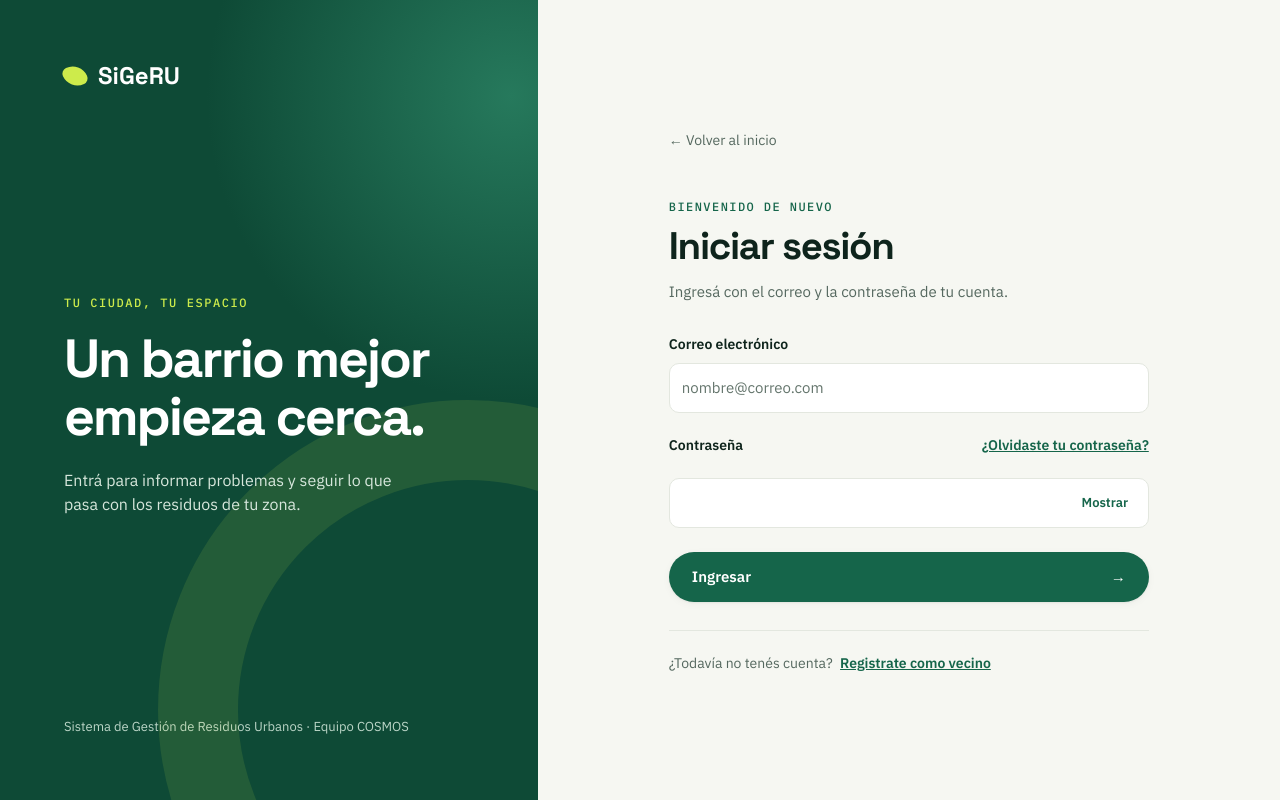
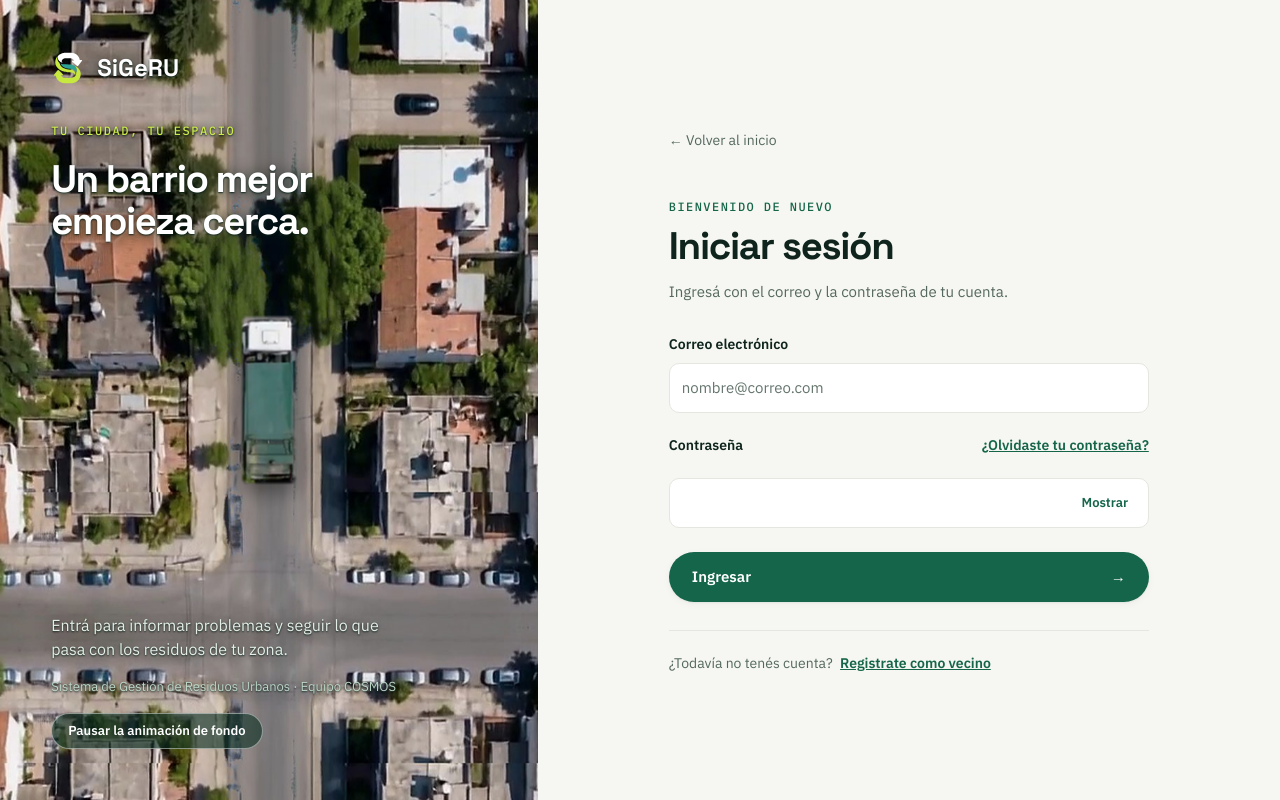
Before and after one commit to cosmos-esi-2026/sigeru, a PHP site: page /sigeru/frontend-usuarios/login.html in a window 1280 px wide. Run offline with PHP 8.4, Linux system fonts and the light colour scheme.

Commit message:
Agrega la escena animada del login: calle continua con el camion fijo al centro

```diff
--- a/frontend-usuarios/css/acceso.css
+++ b/frontend-usuarios/css/acceso.css
@@ -44,11 +44,9 @@ body.pagina-acceso { background: var(--hueso); }
 .acceso-marca:hover { color: var(--blanco); }
 .acceso-marca::before {
   content: "";
-  width: 22px;
-  height: 22px;
-  border-radius: 7px 18px 7px 18px;
-  background: var(--lima);
-  transform: rotate(-25deg);
+  width: 34px;
+  height: 34px;
+  background: url("../img/logo-claro.svg") center / contain no-repeat;
 }
 
 .acceso-relato { position: relative; z-index: 1; max-width: 470px; }
@@ -150,3 +148,73 @@ body.pagina-acceso { background: var(--hueso); }
 
 /* Enlaces de las pantallas de acceso con al menos 24 px de alto (WCAG 2.2, criterio 2.5.8) */
 .acceso-volver, .acceso-fila a { display: inline-block; padding: 4px 0; }
+
+/* Escena del login: barrio visto desde arriba que pasa sin fin bajo el camion de SiGeRU.
+   La calle es una pieza que se repite (un tramo y su reflejo, cortados en medio de una calle
+   transversal): por eso no hay ningun corte. Sale de los cuadros del video generado con IA.
+   El camion va en el centro exacto del panel y nada lo tapa: el texto queda arriba y abajo. */
+.con-escena { justify-content: flex-start; gap: 0; padding: clamp(28px, 4vw, 56px); }
+.con-escena::after { display: none; }
+.con-escena .acceso-relato { margin-top: clamp(20px, 4vh, 40px); }
+.con-escena .acceso-relato h2 { font-size: clamp(30px, 3vw, 46px); max-width: 13ch; }
+.acceso-abajo { margin-top: auto; }
+.acceso-bajada { max-width: 38ch; margin: 0 0 var(--esp-4); color: #e3efe7; font-size: 16px; }
+.con-escena .acceso-marca,
+.con-escena .acceso-relato,
+.con-escena .acceso-abajo { position: relative; z-index: 2; }
+.con-escena .acceso-marca,
+.con-escena .acceso-relato h2,
+.con-escena .acceso-bajada,
+.con-escena .acceso-pie { text-shadow: 0 1px 2px rgba(5, 30, 22, .9), 0 2px 16px rgba(5, 30, 22, .8); }
+.con-escena .acceso-sello { text-shadow: 0 1px 2px rgba(5, 30, 22, .95), 0 0 10px rgba(5, 30, 22, .9); }
+.acceso-escena { position: absolute; inset: 0; z-index: 0; overflow: hidden; background: var(--verde-oscuro); }
+.acceso-calle {
+  position: absolute;
+  top: 0;
+  left: -12.5%;
+  width: 125%;
+  aspect-ratio: 960 / 4482;
+  background: url("../img/acceso-calle.jpg") repeat-y center top / 100% auto;
+  filter: saturate(.88);
+  animation: calle-pasa 11s linear infinite;
+  will-change: transform;
+}
+@keyframes calle-pasa {
+  from { transform: translateY(-33.3333%); }
+  to   { transform: translateY(0); }
+}
+.acceso-camion {
+  position: absolute;
+  top: 50%;
+  left: 50%;
+  width: 10.7%;
+  transform: translate(-50%, -50%);
+  filter: drop-shadow(0 10px 10px rgba(0, 0, 0, .38));
+  animation: camion-vibra 1.6s ease-in-out infinite;
+}
+.acceso-camion img { display: block; width: 100%; height: auto; }
+@keyframes camion-vibra {
+  0%, 100% { transform: translate(-50%, -50%); }
+  50%      { transform: translate(calc(-50% + .5px), calc(-50% - .5px)); }
+}
+.acceso-escena.pausado .acceso-calle,
+.acceso-escena.pausado .acceso-camion { animation-play-state: paused; }
+.acceso-pausa {
+  margin-top: var(--esp-4);
+  min-height: 36px;
+  padding: 0 var(--esp-4);
+  border: 1px solid rgba(255, 255, 255, .45);
+  border-radius: var(--radio-full);
+  background: rgba(9, 46, 34, .6);
+  color: var(--blanco);
+  font: 600 13px var(--fuente-texto);
+  cursor: pointer;
+}
+.acceso-pausa:hover { background: rgba(9, 46, 34, .9); border-color: var(--blanco); }
+@media (prefers-reduced-motion: reduce) {
+  .acceso-calle, .acceso-camion { animation: none; }
+  .acceso-pausa { display: none; }
+}
+@media (max-width: 850px) {
+  .acceso-escena, .acceso-abajo { display: none; }
+}
--- /dev/null
+++ b/frontend-usuarios/js/acceso-escena.js
@@ -0,0 +1,15 @@
+// Boton para pausar la escena del login (WCAG 2.2.2: lo que se mueve sin parar tiene que poder detenerse).
+// Con "reducir movimiento" la escena ya queda quieta por CSS y el boton no se muestra.
+(function () {
+  const escena = document.querySelector(".acceso-escena");
+  const boton = document.querySelector(".acceso-pausa");
+  if (!escena || !boton || window.matchMedia("(prefers-reduced-motion: reduce)").matches) {
+    return;
+  }
+  boton.hidden = false;
+  boton.addEventListener("click", function () {
+    const pausado = escena.classList.toggle("pausado");
+    boton.setAttribute("aria-pressed", pausado ? "true" : "false");
+    boton.textContent = pausado ? "Reanudar la animación de fondo" : "Pausar la animación de fondo";
+  });
+})();
--- a/frontend-usuarios/login.html
+++ b/frontend-usuarios/login.html
@@ -12,14 +12,23 @@
 <body class="pagina-acceso">
   <a class="saltar-contenido" href="#contenido">Saltar al formulario</a>
   <main class="acceso-layout" id="contenido">
-    <section class="acceso-presentacion" aria-label="SiGeRU">
+    <section class="acceso-presentacion con-escena" aria-label="SiGeRU">
+      <div class="acceso-escena" aria-hidden="true">
+        <div class="acceso-calle"></div>
+        <div class="acceso-camion">
+          <img src="img/acceso-camion.png" alt="" width="82" height="241" loading="lazy">
+        </div>
+      </div>
       <a class="acceso-marca" href="../landing/index.html">SiGeRU</a>
       <div class="acceso-relato">
         <span class="acceso-sello">Tu ciudad, tu espacio</span>
         <h2>Un barrio mejor empieza cerca.</h2>
-        <p>Entrá para informar problemas y seguir lo que pasa con los residuos de tu zona.</p>
       </div>
-      <p class="acceso-pie">Sistema de Gestión de Residuos Urbanos · Equipo COSMOS</p>
+      <div class="acceso-abajo">
+        <p class="acceso-bajada">Entrá para informar problemas y seguir lo que pasa con los residuos de tu zona.</p>
+        <p class="acceso-pie">Sistema de Gestión de Residuos Urbanos · Equipo COSMOS</p>
+        <button type="button" class="acceso-pausa" aria-pressed="false" hidden>Pausar la animación de fondo</button>
+      </div>
     </section>
 
     <section class="acceso-contenido" aria-labelledby="titulo-acceso">
@@ -60,5 +69,6 @@
   <script src="js/formularios.js"></script>
   <script src="js/acceso.js"></script>
   <script src="js/auth.js"></script>
+  <script src="js/acceso-escena.js"></script>
 </body>
 </html>
```
Also changed, not shown: frontend-usuarios/img/acceso-calle.jpg (added), frontend-usuarios/img/acceso-camion.png (added).
